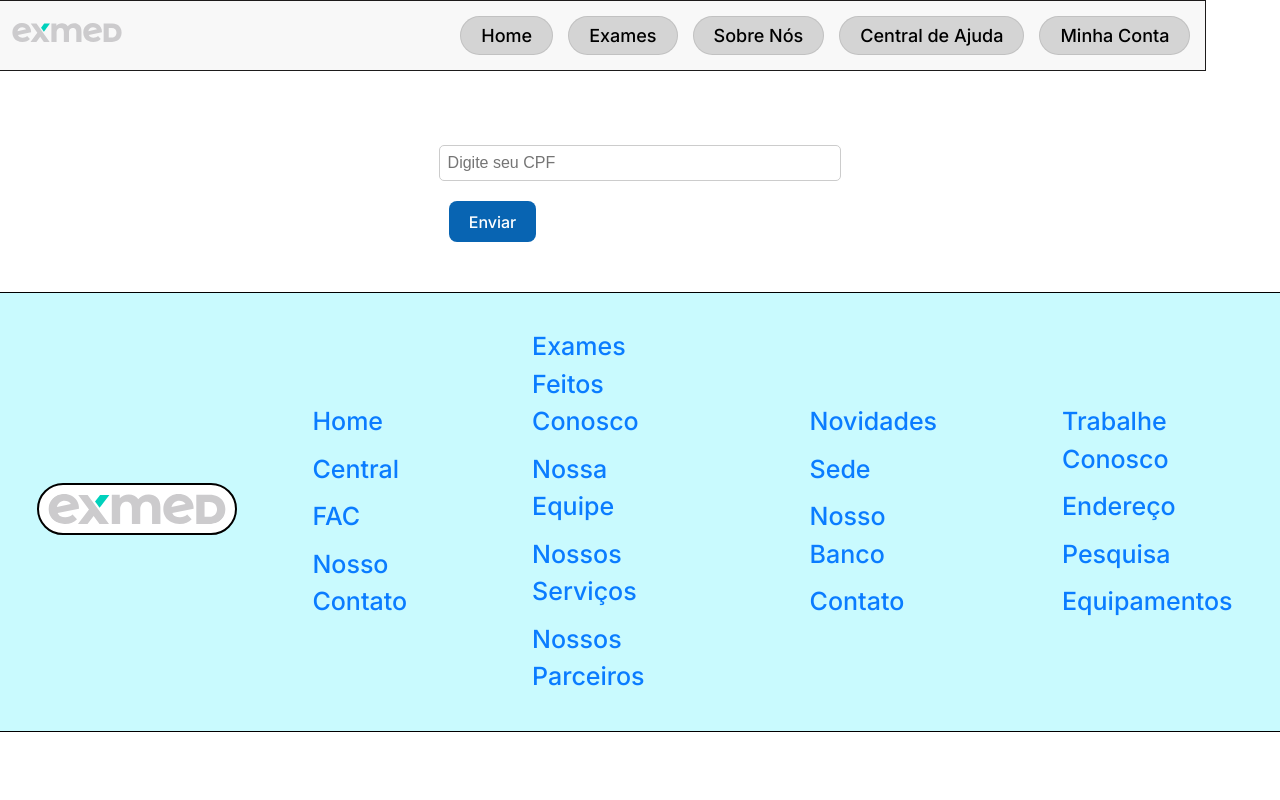
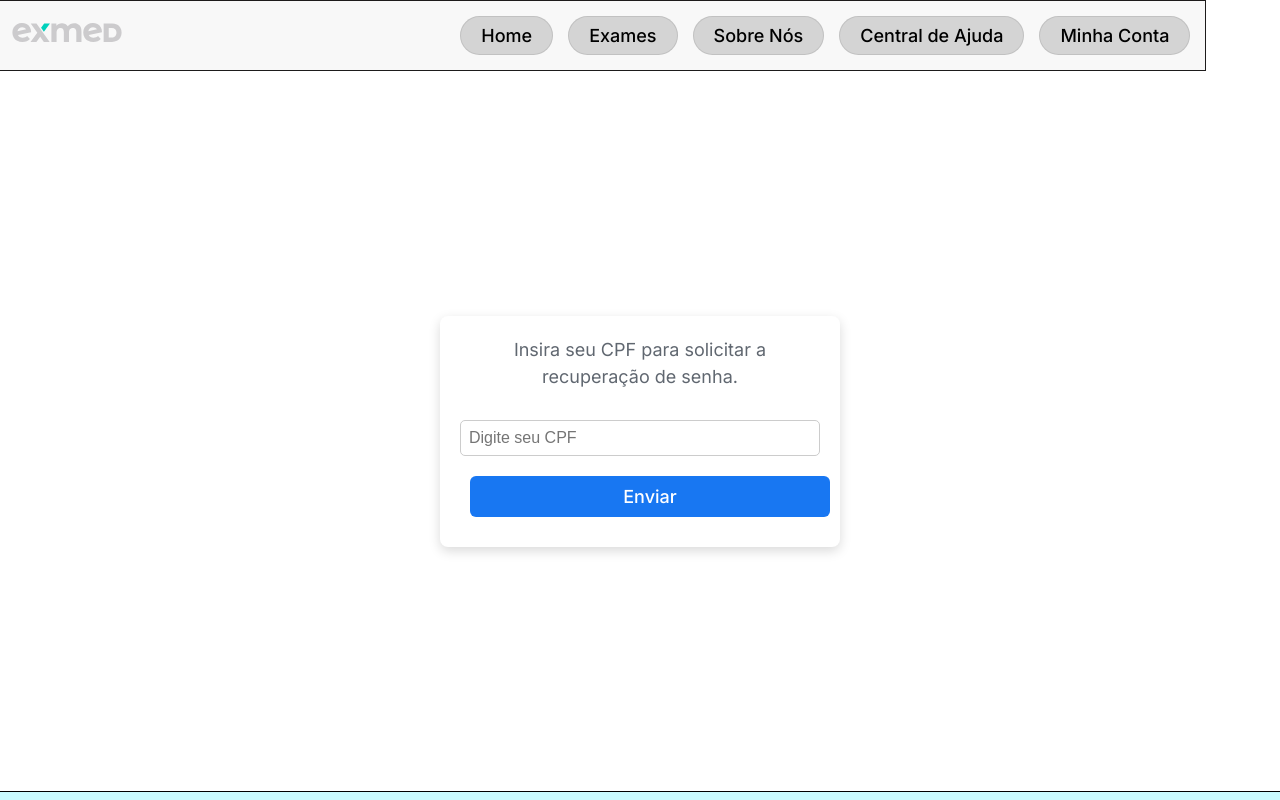
Before and after one commit to Shellbaka/projetoexmed, a React (Vite) app: page /forgot-password in a window 1280 px wide. Shown: the top 800 px of the page. Built offline with nearby package versions, Linux system fonts and the light colour scheme.

Commit message:
Resolvendo conflito no App.jsx, combinando mudanças das branches germaria-branch e main

```diff
--- a/src/pages/Login/ForgotPassword.css
+++ b/src/pages/Login/ForgotPassword.css
@@ -0,0 +1,54 @@
+/* ForgotPassword.css */
+
+.forgot-password-page {
+    display: flex;
+    justify-content: center;
+    align-items: center;
+    height: 80vh;
+    position: relative;
+}
+
+.forgot-password-card {
+    max-width: 400px;
+    padding: 20px;
+    background-color: #fff;
+    border-radius: 8px;
+    box-shadow: 0 4px 12px rgba(0, 0, 0, 0.15);
+    text-align: center;
+}
+
+.forgot-password-description {
+    font-size: 18px;
+    color: #606770;
+    margin-bottom: 20px;
+}
+
+.forgot-password-input {
+    width: 100%;
+    padding: 10px;
+    margin: 10px 0;
+    border: 1px solid #dddfe2;
+    border-radius: 5px;
+    font-size: 16px;
+}
+
+.forgot-password-button {
+    background-color: #1877f2;
+    border: none;
+    border-radius: 6px;
+    color: white;
+    font-size: 18px;
+    padding: 10px;
+    width: 100%;
+    cursor: pointer;
+}
+
+.forgot-password-button:hover {
+    background-color: #166fe0;
+}
+
+.message {
+    font-size: 14px;
+    color: #606770;
+    margin-top: 15px;
+}
```
